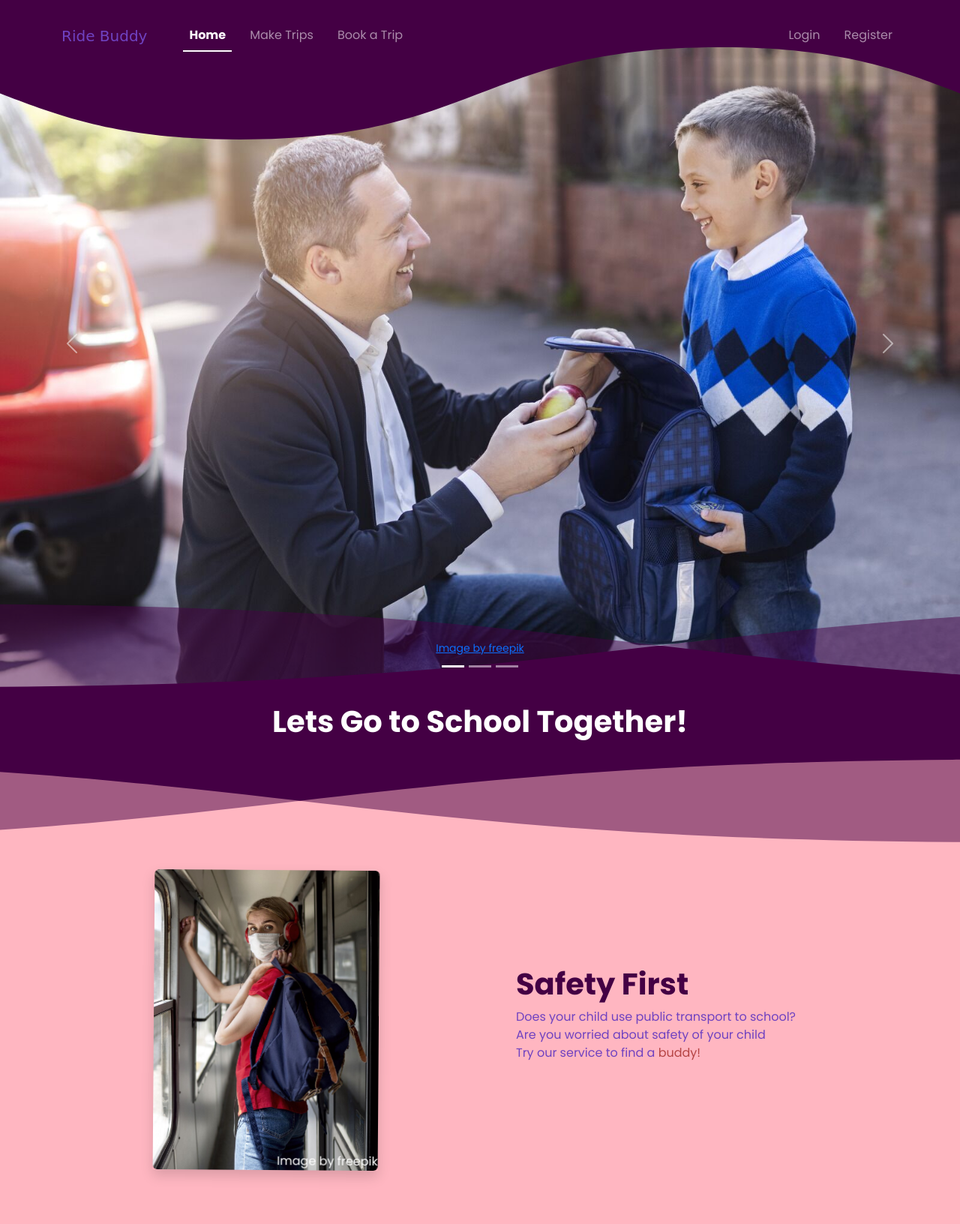
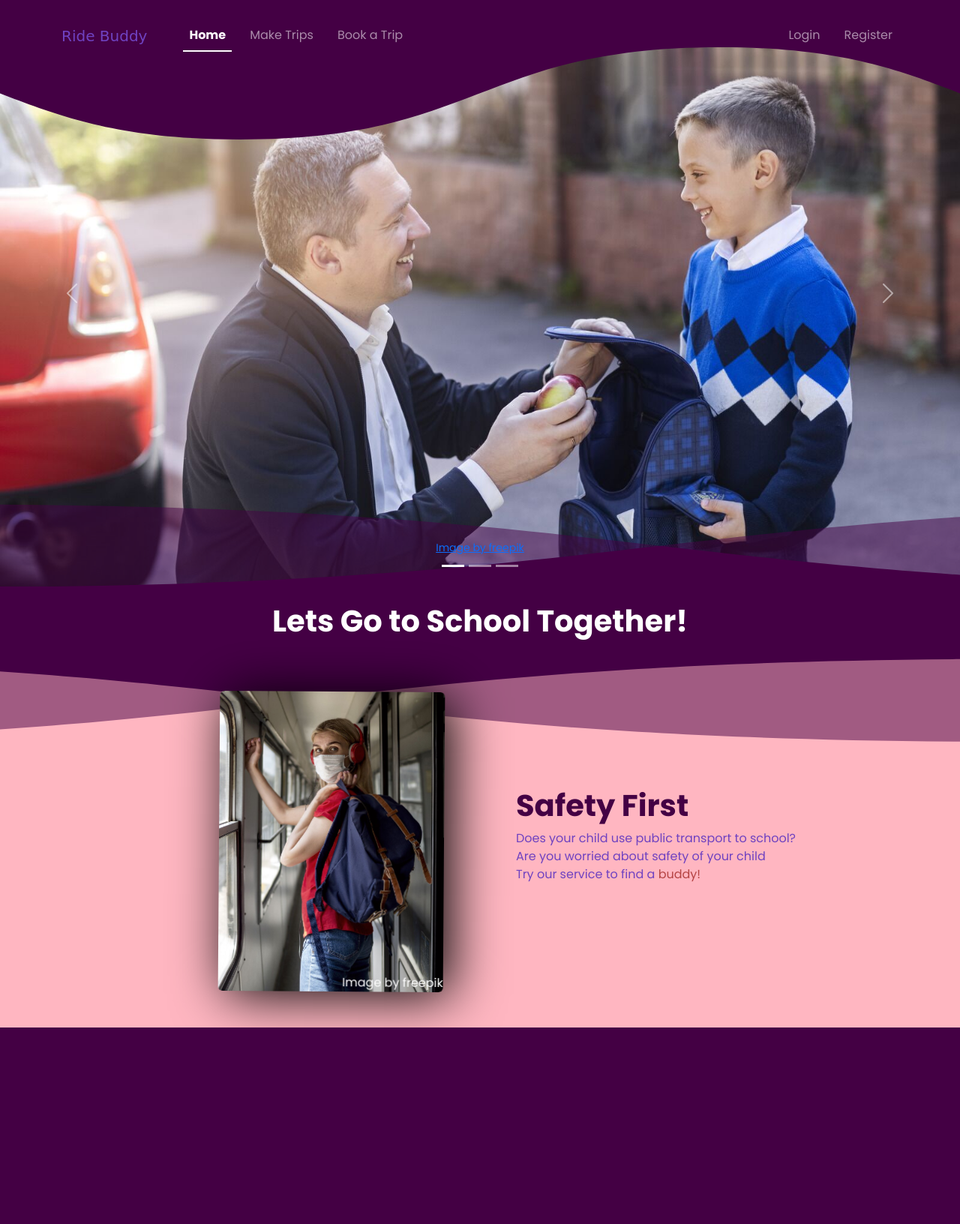
Before and after one commit to shumittaher/RideBuddy, a Django app: page / in a window 1280 px wide. Shown: the whole page at 75% size. After the commit the page ends 1370 px from the top, so only its background shows below. Run offline with Django 5.2, Linux system fonts and the light colour scheme; some libraries are stand-ins or nearby versions; some web fonts are replaced.

Commit message:
postioining of hero

```diff
--- a/RideSharing/templates/component_snippets/carousel_item.html
+++ b/RideSharing/templates/component_snippets/carousel_item.html
@@ -9,7 +9,7 @@
         <div class="mask-box">
 
             <img src={{image_link}}
-            class="img-fluid d-block"
+            class="w-100 d-block" style="height: 90dvh; object-fit: cover; object-position: 50% 10%;"
             alt="{{image_desc}}">
 
         </div>
--- a/RideSharing/templates/index.html
+++ b/RideSharing/templates/index.html
@@ -44,28 +44,28 @@
 
 </div>
 
-<div style="margin-top: -10cqw; padding-top: 10cqw; background-color: lightpink;">
+<div style="margin-top: -10cqw; background-color: lightpink;">
 
-    <div class="d-flex align-items-center pb-5">
+    <div class="row row-cols-1 row-cols-md-2 g-0 mx-auto">
 
-    <div class="row row-cols-1 row-cols-md-2 g-0 container mx-auto">
+        <div class="col">
+            <div class="d-flex justify-content-end px-5 py-5 align-items-center">
 
-        <div class="col d-flex justify-content-center px-5 py-4 align-items-center">
-
-            <div class="position-relative shadow floating">
+                <div class="position-relative floating rounded" style="box-shadow: 10px 5px 70px black;">
 
                     <img src="../static/imgs/hero/woman-with-mask-headphones-train-optimized.jpg"
                     class="rounded"
-                style="width: 300px; height: 400px;
-                object-fit: cover;
-                ">
+                    style="width: 300px; height: 400px; object-fit: cover;">
+                    <a class="position-absolute end-0 bottom-0 z-1 text-white text-decoration-none" href="https://www.freepik.com/free-photo/woman-with-mask-headphones-train_8741391.htm#fromView=search&page=1&position=10&uuid=cccab5e1-e98c-4cd3-b18e-b05f595ef61e">Image by freepik</a>
 
-                <a class="position-absolute end-0 bottom-0 z-1 text-white text-decoration-none" href="https://www.freepik.com/free-photo/woman-with-mask-headphones-train_8741391.htm#fromView=search&page=1&position=10&uuid=cccab5e1-e98c-4cd3-b18e-b05f595ef61e">Image by freepik</a>
+                </div>
 
             </div>
         </div>
 
-        <div class="col px-5 py-4 d-flex align-items-center">
+        <div class="col">
+
+            <div class="px-5 py-4 d-flex h-100 align-items-center">
 
                 <div class="" style="color: #404">
 
@@ -82,13 +82,12 @@
                     </p>
 
                 </div>
+            </div>
 
         </div>
 
     </div>
 
-
-    </div>
 </div>
 
 {% endblock %}
```
Lines whose indentation alone changed are shown as unchanged.
